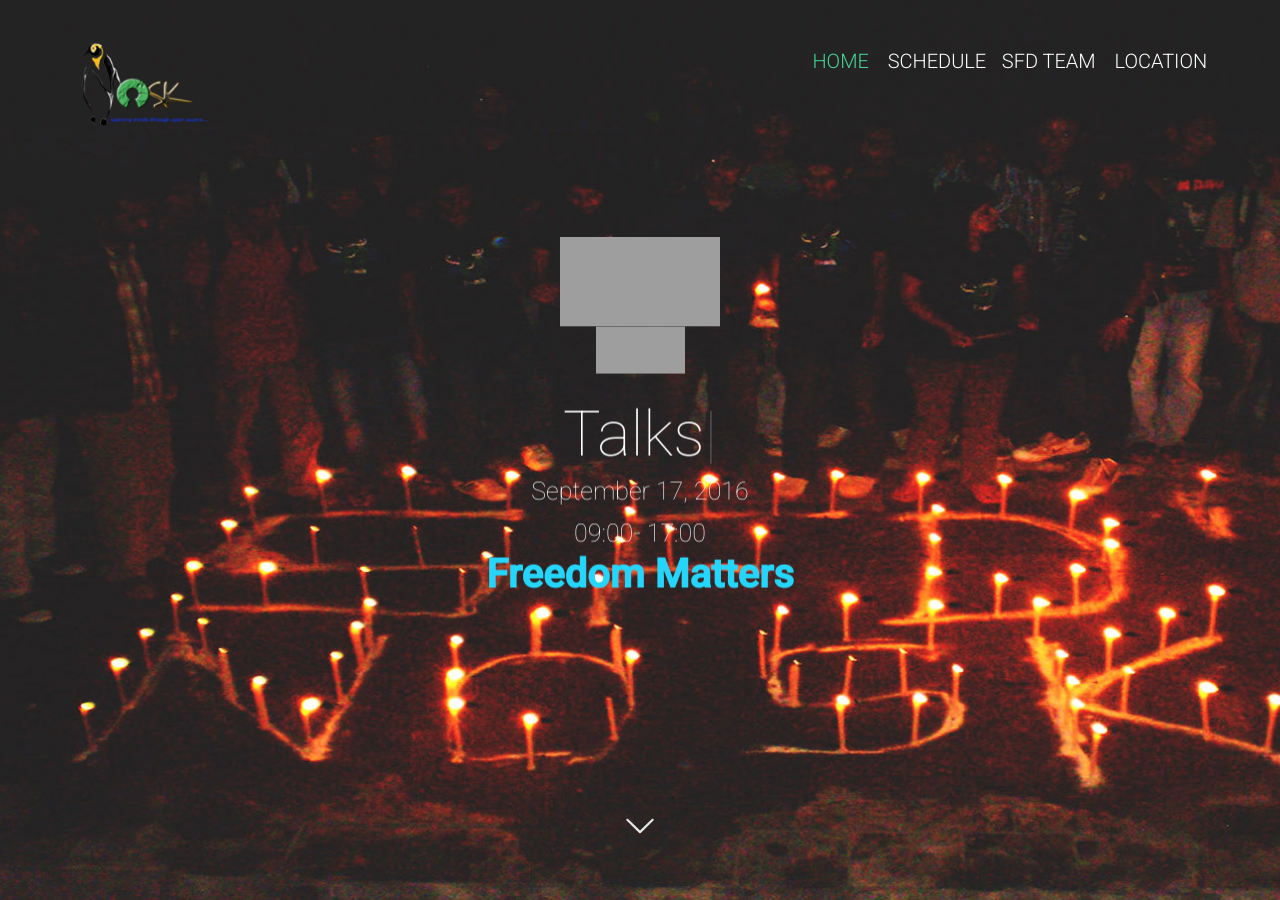
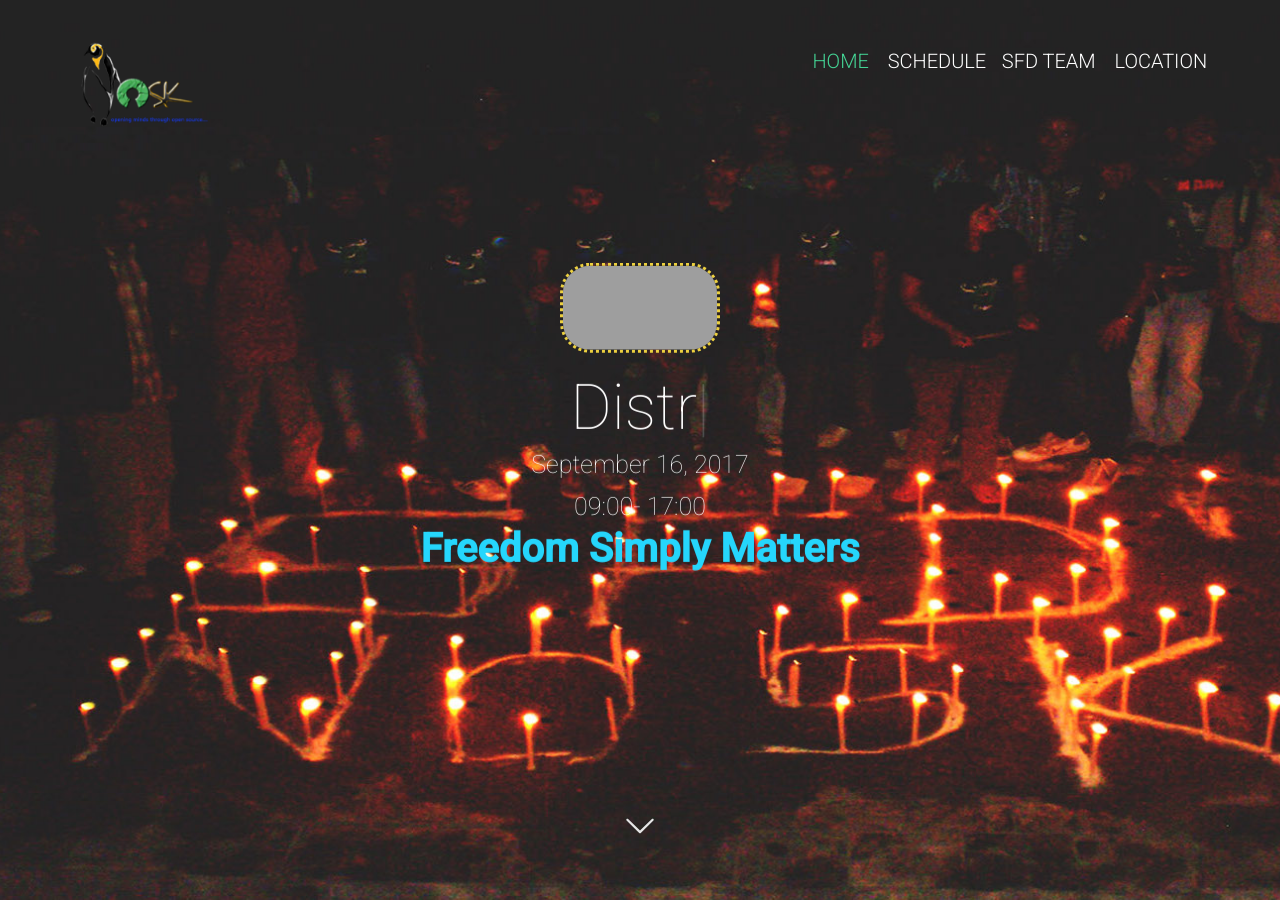
Before and after one commit to openosk/openosk.github.io, a Jekyll site: the page built from index.html, in a window 1280 px wide and 900 px high. Built offline with Jekyll 4.4.1, drawn with Linux system fonts in a browser that asks for light colours; nearby versions of some CDN libraries; comment, search, counter and statistics services are not loaded; grey boxes are pictures that could not be loaded.

Commit message:
updated header

```diff
--- a/_config.yml
+++ b/_config.yml
@@ -5,7 +5,7 @@ exclude: ['/automation/', 'README.md', 'LICENCE.txt', 'CNAME']
 
 
 # Site settings
-title: Software Freedom Day 2016
+title: Software Freedom Day 2017
 email: info@nosk.org.np
 description: "Software Freedom Day is celebrated all around the Globe"
 baseurl: ""
@@ -17,7 +17,7 @@ googleAnalyticsSiteUrl: ""
 # Location block
 eventLocationName: "Nepal College of Information Technology"
 eventLocationAddress: "Balkumari, Lalitpur, Nepal"
-eventStartTime: "2016-10-18T10:00"
+eventStartTime: "2017-09-18T10:00"
 eventStartTimeHumanReadable: "09:00"
 eventEndTime: "2014-10-18T20:00"
 eventEndTimeHumanReadable: "17:00"
@@ -48,8 +48,8 @@ socialImageSrcTwitter: "/img/seo/sharing-twitter.png"
 socialImageSrcFacebook: "/img/seo/sharing-facebook.png"
 
 # Header
-eventDate: "September 17, 2016"
-typeoutTextValues: '"", "Presentation", "Talks", "Distro Demo", "Software Demo", "Open Art"'
+eventDate: "September 16, 2017"
+typeoutTextValues: '"NOSKcode", "Distro Demo", "Talks", "Open Source Games", "Open Art", "Presentation"'
 
 # About Event Block
 eventName: "Software Freedom Day"
--- a/_includes/hero.html
+++ b/_includes/hero.html
@@ -5,11 +5,8 @@
     {% include navigation.html %}
 
     <div class="jumbotron">
-        <div class="textwidget" style="position:relative;top:10%;left:0%px;">   <a href="http://www.softwarefreedomday.org/"><img src="http://www.softwarefreedomday.org/countdown/banner1-UTC+5.45-en.png" border="0" width="160" height="90" alt="Celebrate SFD with us on September 17, 2016!"></a>
-		</div>
-		<div>
-		<iframe src="http://free.timeanddate.com/countdown/i5d15neu/n117/cf12/cm0/cu4/ct0/cs0/ca0/cr0/ss0/cacfff/cpcfff/pct/tcfff/fs100/szw320/szh135/tacfff/tpc000/macfff/mpc000/iso2016-09-17T09:00:00" allowTransparency="true" frameborder="0" width="89" height="47"></iframe>
-
+        <div class="textwidget" style="position:relative;top:10%;left:0%px;">
+			<a href="http://www.softwarefreedomday.org/"><img style="border:3px dotted #ecd03f;border-radius:30px;" src="http://www.softwarefreedomday.org/countdown/banner1-UTC+5.45-en.png" border="0" width="160" height="90" alt="Celebrate SFD with us on September 17, 2016!"></a>
 		</div>
 
 		<div class="animated hiding" data-animation="fadeInDown" data-delay="500">
@@ -18,7 +15,7 @@
             <p itemscope="" itemtype="http://schema.org/Event">
                             <time itemprop="startDate" datetime="{{site.eventStartTime}}">{{site.eventStartTimeHumanReadable}}</time>-
                             <time itemprop="endDate" datetime="{{site.eventEndTime}}">{{site.eventEndTimeHumanReadable}}</time>
-                        </p><p style="font-size:40px;font-weight:bold;color:#25d6fc;">Freedom Matters</p>
+                        </p><p style="font-size:40px;font-weight:bold;color:#25d6fc;">Freedom Simply Matters</p>
                 <!-- <a href="{{site.baseurl}}/team" target="_blank">SFD Team</a> -->
             </span>
         </div>
```
